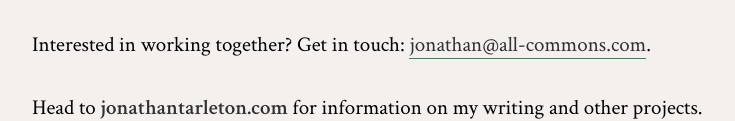
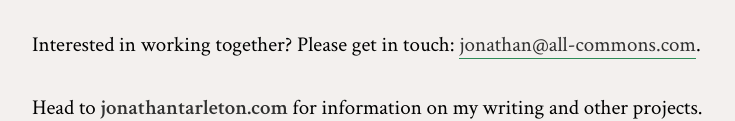
Before and after one commit to jttarleton/all-commons, a plain HTML site: page index.html in a window 1280 px wide. Shown: the part 644-765 px from the top of the page, without its empty margins (272-1007 px from the left). Drawn offline with Linux system fonts and the light colour scheme.

Commit message:
add a word

```diff
--- a/index.html
+++ b/index.html
@@ -28,7 +28,7 @@
         <p class="text">My past clients include the <a href="https://www.eda.gov/funding/programs/american-rescue-plan/build-back-better" target="_blank">US Economic Development Administration</a>, <a href="https://seedcommons.org" target="_blank">Seed Commons</a>, <a href="https://metrowestcd.org" target="_blank">Metro West Collaborative Development</a>, <a href="http://kyanitepartners.com" target="_blank">Kyanite Partners</a>, and <a href="https://americaachieves.org" target="_blank">America Achieves</a>.</p>
 
 
-        <p class="text">Interested in working together? Get in touch: <a href="mailto:jonathan@all-commons.com">jonathan@all-commons.com</a>.</p>
+        <p class="text">Interested in working together? Please get in touch: <a href="mailto:jonathan@all-commons.com">jonathan@all-commons.com</a>.</p>
 
 
         <p class="text">Head to <strong><a href="https://www.jonathantarleton.com/" target="_blank">jonathantarleton.com</a></strong> for information on my writing and other projects.</p></div>
```
